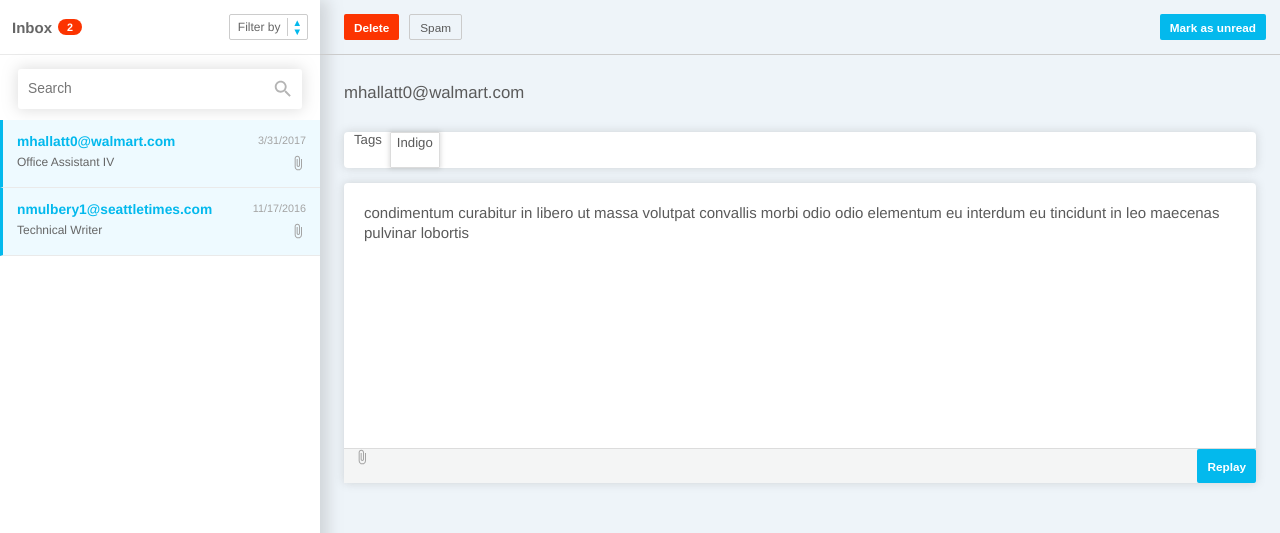
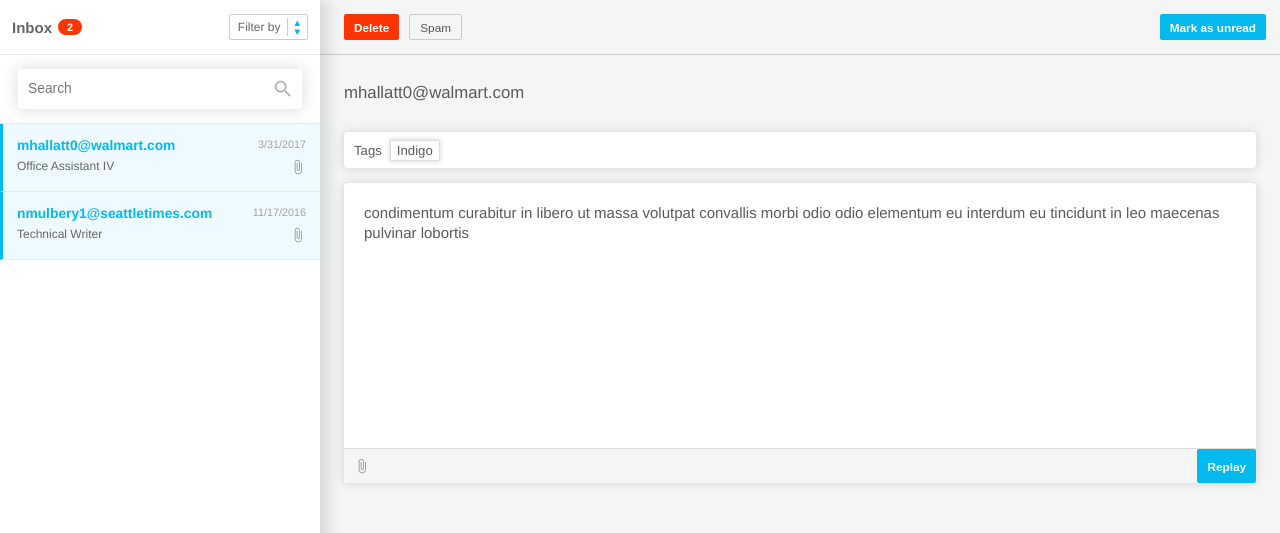
Before and after one commit to GalileaV/test-galilea-valle, a Vue app: page / in a window 1280 px wide. Shown: the top 533 px of the page. Built offline with nearby package versions, Linux system fonts and the light colour scheme.

Commit message:
Styles updated and typos fixed, still in progress

```diff
--- a/src/assets/styles/Inbox.scss
+++ b/src/assets/styles/Inbox.scss
@@ -2,8 +2,10 @@
   background-color: #ffffff;
   box-shadow: 8px 0px 14px 0px rgba(128, 128, 128, 0.26);
   display: grid;
-  grid-template-rows: 120px auto;
+  grid-template-rows: 124px auto;
+  width: 320px;
   overflow: hidden;
+  z-index: 2;
 }
 
 .row-1 {
--- a/src/assets/styles/InboxItem.scss
+++ b/src/assets/styles/InboxItem.scss
@@ -4,9 +4,34 @@
   color: #666666;
 }
 
+.read, .pending {
+  background-position: center;
+  transition: background 0.8s;
+}
+
 .pending {
   background-color: #eefaff;
   border-left: solid 3px #03b9ed;
+}
+
+.pending:hover {
+  background: #def5ff radial-gradient(circle, transparent 1%, #def5ff 1%) center/15000%;
+}
+
+.read:hover {
+  background: #f6f6f6 radial-gradient(circle, transparent 1%, #f6f6f6 1%) center/15000%;
+}
+
+.pending:active {
+  background-color: #eefaff;
+  background-size: 100%;
+  transition: background 0s;
+}
+
+.read:active {
+  background-color: #ffffff;
+  background-size: 100%;
+  transition: background 0s;
 }
 
 .data-overview {
--- a/src/assets/styles/_grid.scss
+++ b/src/assets/styles/_grid.scss
@@ -8,23 +8,19 @@
   flex-direction: column;
 }
 
-.aling-center {
+.align-center {
   align-items: center;
 }
 
-.aling-start {
+.align-start {
   align-items: flex-start;
 }
 
-.aling-center {
-  align-items: center;
-}
-
-.aling-end {
+.align-end {
   align-items: flex-end;
 }
 
-.aling-stretch {
+.align-stretch {
   align-items: stretch;
 }
 
--- a/src/assets/styles/_misc.scss
+++ b/src/assets/styles/_misc.scss
@@ -15,7 +15,7 @@ html {
 
 body,
 #app {
-  background: $body-color;
+  background: $gray;
   max-width: 1280px;
   max-height: 800px;
   display: grid;
@@ -33,6 +33,24 @@ p {
   margin: 0;
 }
 
+button {
+  opacity: 1;
+  transition: opacity ease 0.3s;
+}
+
+button:hover {
+  opacity: 0.8;
+}
+
+svg {
+  opacity: 1;
+  transition: opacity ease 0.3s;
+}
+
+svg:hover {
+  opacity: 0.8;
+}
+
 @media only screen and (max-width: 1024px) {
   body,
   #app {
--- a/src/components/Inbox.vue
+++ b/src/components/Inbox.vue
@@ -2,12 +2,12 @@
   <div id="inbox">
     <div class="inbox-header">
       <div class="row justify-space-between row-1">
-        <div class="row aling-center title">
+        <div class="row align-center title">
           <p>{{ filterTypes[filterTypeSelected].text }}</p>
           <p class="new-mails-count">{{ $mailData.length }}</p>
         </div>
         <div class="dropdown">
-          <div class="row aling-center filter-by-input" @click="selectTrigger">
+          <div class="row align-center filter-by-input" @click="selectTrigger">
             <p>Filter by</p>
             <div class="col filter-arrows">
               <p>{{ "▲" }}</p>
--- a/src/components/InboxItem.vue
+++ b/src/components/InboxItem.vue
@@ -1,7 +1,9 @@
 <template>
   <div
     id="inbox-item"
-    :class="'row justify-space-between' + (!item.isReaded ? ' pending' : '')"
+    :class="
+      'row justify-space-between' + (!item.isReaded ? ' pending' : ' read')
+    "
   >
     <div class="data-overview">
       <p class="from">{{ item.from }}</p>
```
